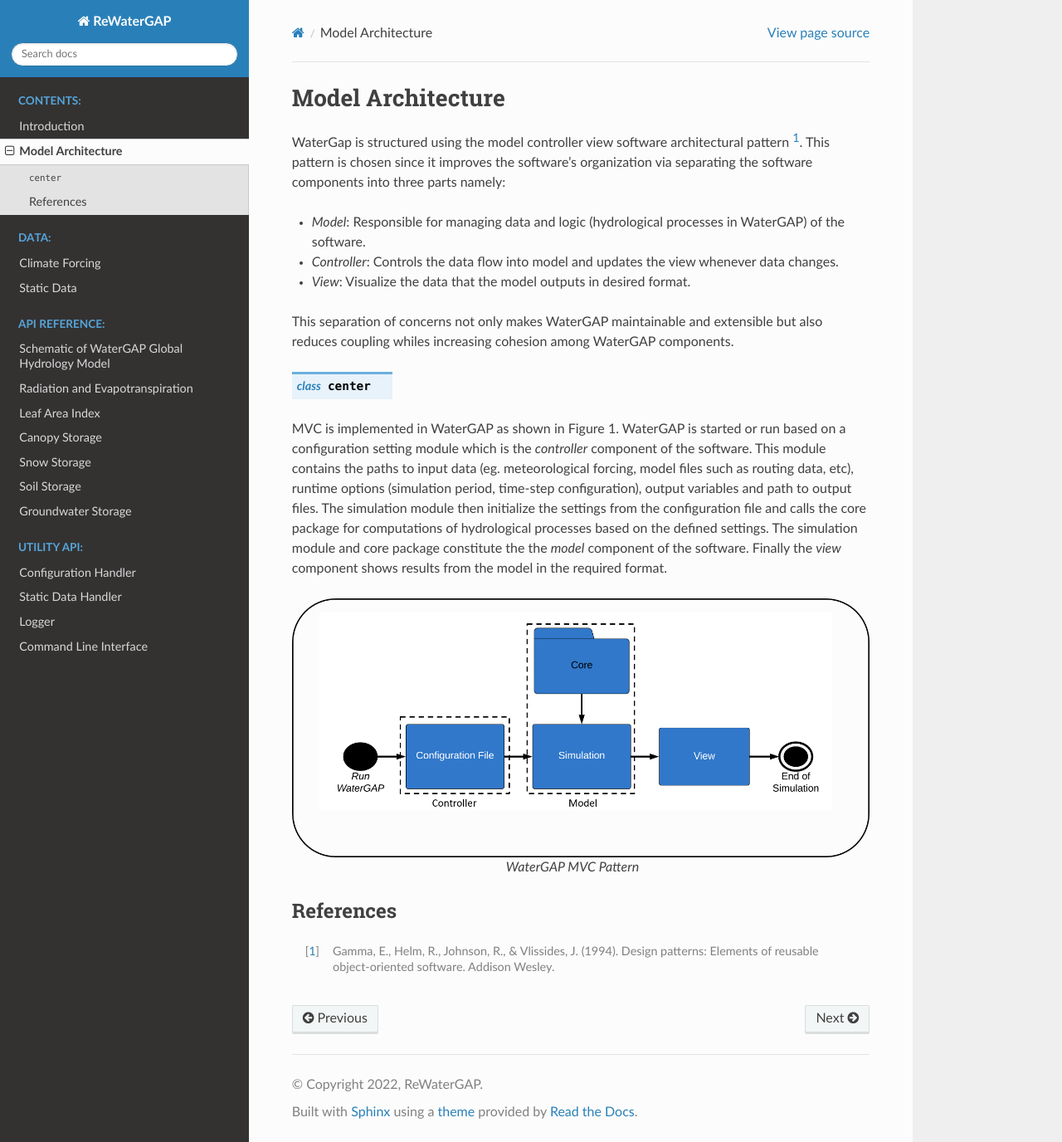
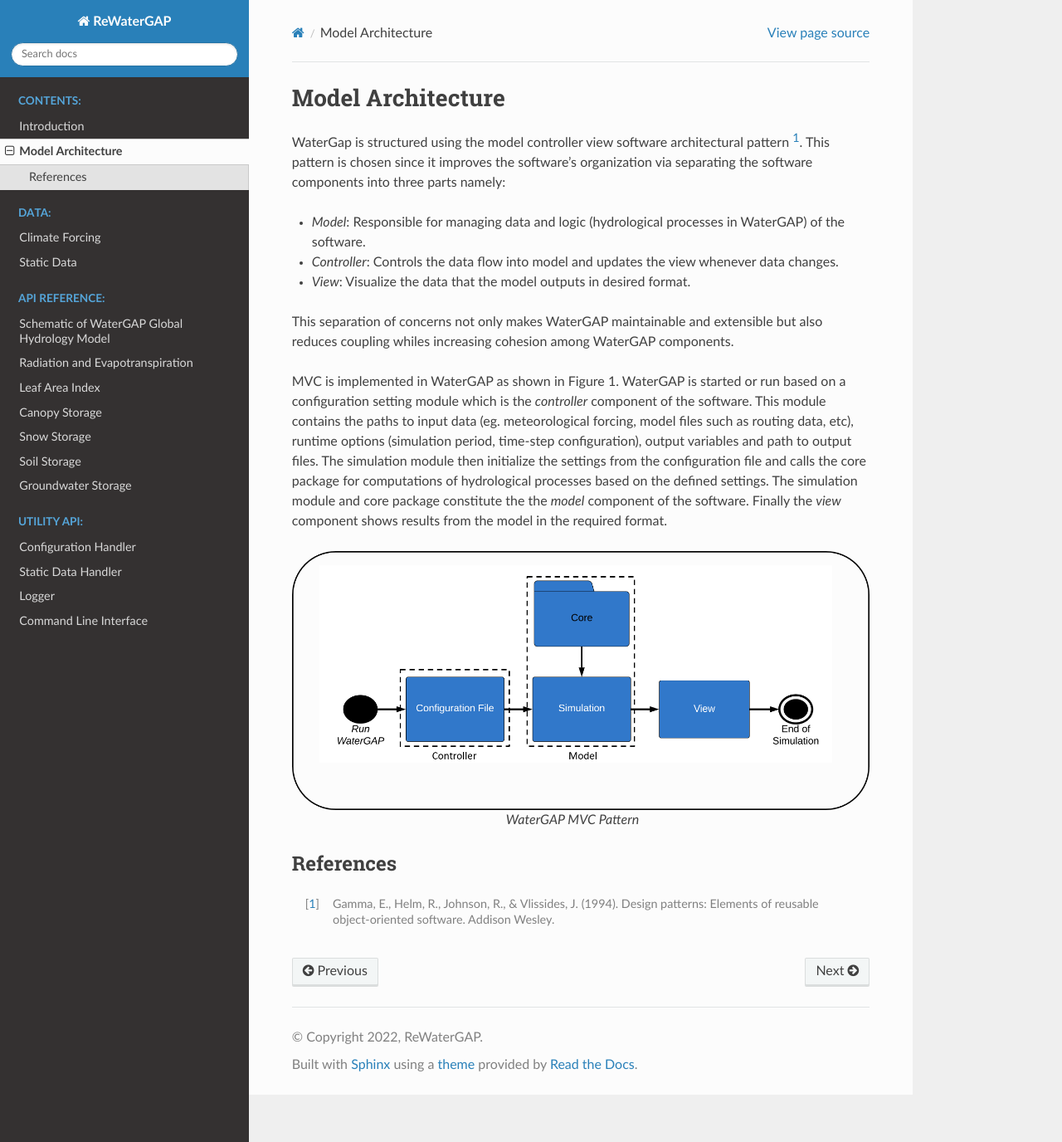
Before and after one commit to HydrologyFrankfurt/ReWaterGAP, a Sphinx documentation site: the page built from docs/model_architecture.rst, in a window 1280 px wide and 1376 px high. Shown: the whole window at 83% size. Built offline with Sphinx 7.4.7 and the Read the Docs theme 2.0.0, drawn with Linux system fonts in a browser that asks for light colours.

Commit message:
Update model_architecture.rst

```diff
--- a/docs/model_architecture.rst
+++ b/docs/model_architecture.rst
@@ -8,7 +8,6 @@ WaterGap is structured using the model controller view software architectural pa
 
 This separation of concerns not only makes WaterGAP maintainable and extensible but also reduces coupling whiles increasing cohesion among WaterGAP components.
 
-.. class:: center
 
 MVC is implemented in WaterGAP as shown in Figure 1. WaterGAP is started or run based on a configuration setting module  which is the *controller* component of the software. This module contains the paths to input data (eg. meteorological forcing, model files such as routing data, etc), runtime options (simulation period, time-step configuration), output variables and path to output files. The simulation module then initialize the settings from the configuration file and calls the core package  for computations of hydrological processes based on the defined settings. The simulation module and core package constitute the  the *model* component of the software. Finally the *view* component shows results from the model in the required format.
 
```
